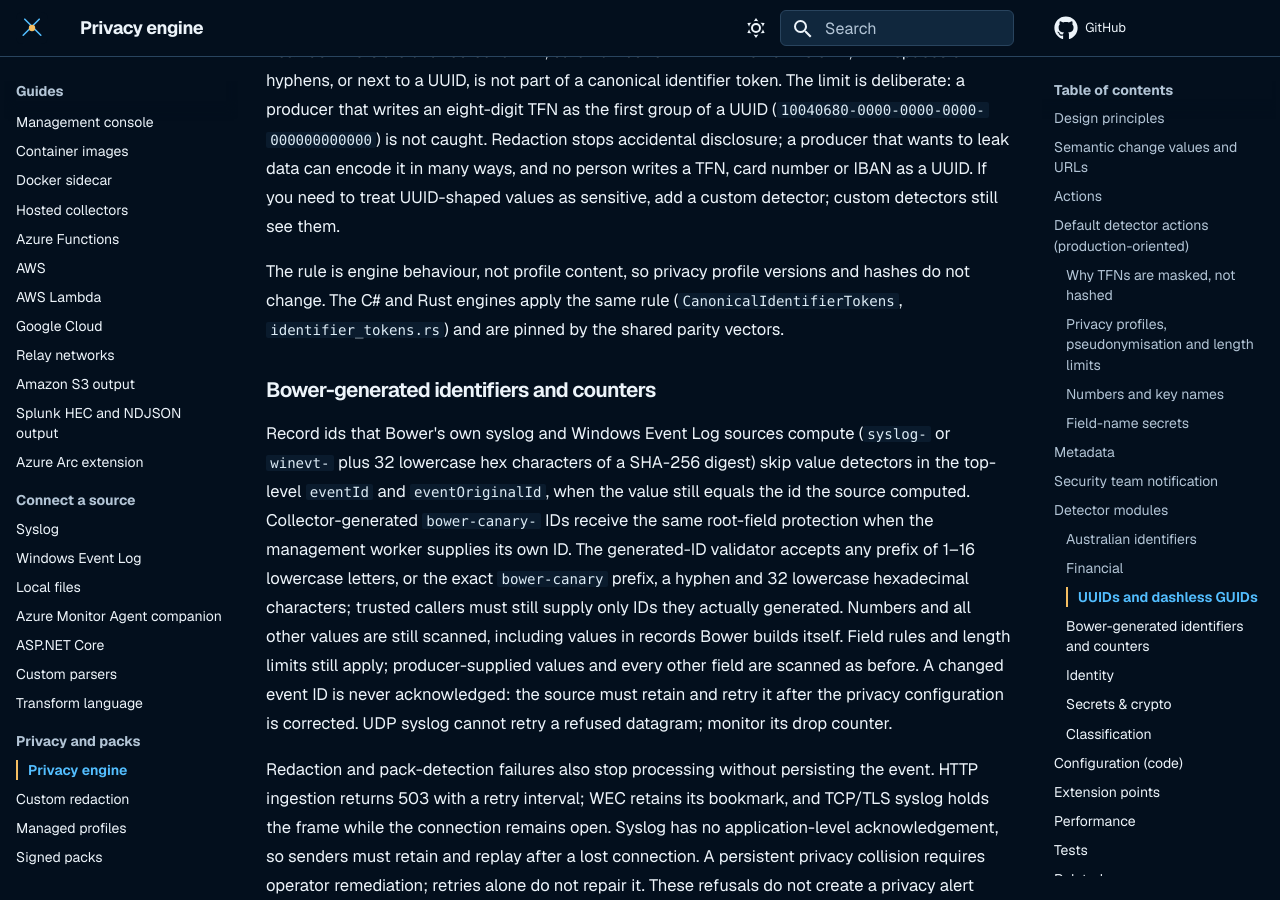
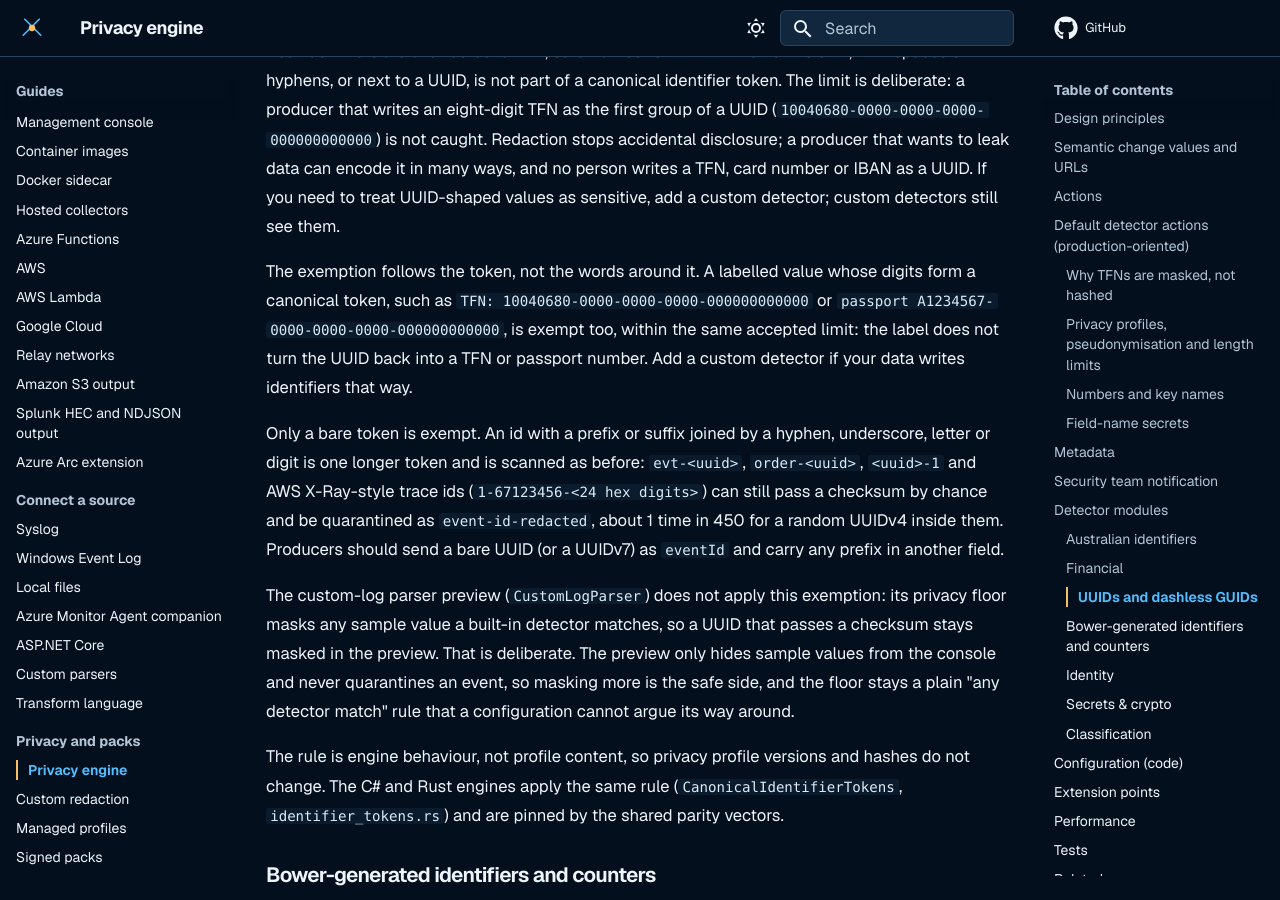
Before and after one commit to jusso-dev/Bower, an MkDocs documentation site: the page built from docs/privacy/privacy-secret-engine.md, in a window 1280 px wide and 900 px high, scrolled down 6851 px. Built offline with MkDocs 1.6.1 and Material for MkDocs 9.7.7, drawn with Linux system fonts in a browser that asks for light colours.

Commit message:
docs(privacy): document UUID exemption limits and preview masking
- Labelled values whose digits form a canonical token are exempt (accepted
  limit); operators can add a custom detector.
- Prefixed or suffixed ids (evt-<uuid>, <uuid>-1, X-Ray ids) are still
  scanned and quarantined about 1 in 450; recommend bare UUIDs or UUIDv7.
- Custom-log preview keeps masking checksum-passing UUIDs (safe side).
- Threat model names UUID-shaped TFNs, passports and cards.
- Refresh UniqueEventId comments from #202 now random UUIDs are exempt.

Co-Authored-By: Claude Opus 5.5 <noreply@anthropic.com>

```diff
--- a/docs/privacy/privacy-secret-engine.md
+++ b/docs/privacy/privacy-secret-engine.md
@@ -242,6 +242,27 @@ accidental disclosure; a producer that wants to leak data can encode it in many
 and no person writes a TFN, card number or IBAN as a UUID. If you need to treat
 UUID-shaped values as sensitive, add a custom detector; custom detectors still see them.
 
+The exemption follows the token, not the words around it. A labelled value whose
+digits form a canonical token, such as `TFN: 10040680-0000-0000-0000-000000000000` or
+`passport A1234567-0000-0000-0000-000000000000`, is exempt too, within the same
+accepted limit: the label does not turn the UUID back into a TFN or passport number.
+Add a custom detector if your data writes identifiers that way.
+
+Only a bare token is exempt. An id with a prefix or suffix joined by a hyphen,
+underscore, letter or digit is one longer token and is scanned as before:
+`evt-<uuid>`, `order-<uuid>`, `<uuid>-1` and AWS X-Ray-style trace ids
+(`1-67123456-<24 hex digits>`) can still pass a checksum by chance and be quarantined
+as `event-id-redacted`, about 1 time in 450 for a random UUIDv4 inside them.
+Producers should send a bare UUID (or a UUIDv7) as `eventId` and carry any prefix in
+another field.
+
+The custom-log parser preview (`CustomLogParser`) does not apply this exemption: its
+privacy floor masks any sample value a built-in detector matches, so a UUID that passes
+a checksum stays masked in the preview. That is deliberate. The preview only hides
+sample values from the console and never quarantines an event, so masking more is the
+safe side, and the floor stays a plain "any detector match" rule that a configuration
+cannot argue its way around.
+
 The rule is engine behaviour, not profile content, so privacy profile versions and
 hashes do not change. The C# and Rust engines apply the same rule
 (`CanonicalIdentifierTokens`, `identifier_tokens.rs`) and are pinned by the shared parity
```
Also changed, not shown: docs/developer-integration/custom-log-parser.md (+4 -1 lines), docs/security/threat-model.md (+7 -4 lines), 3 other files.
